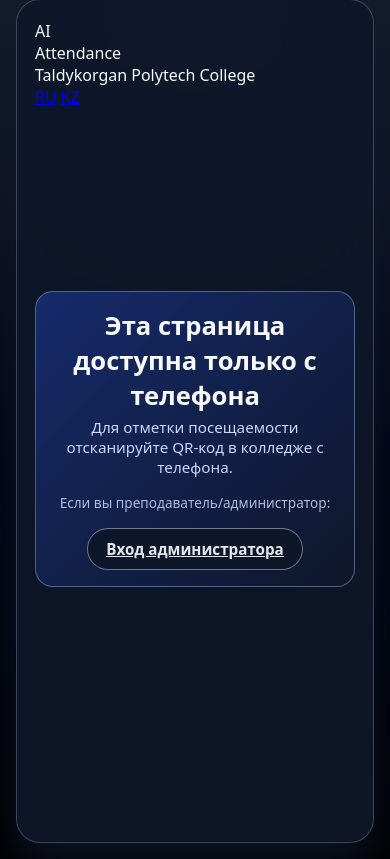
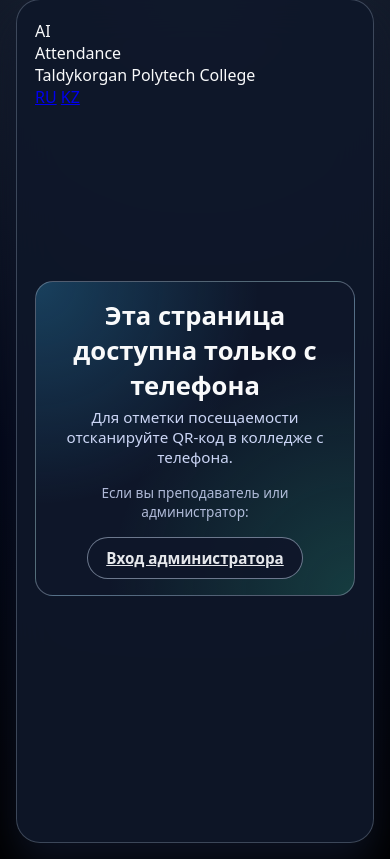
Before and after one commit to zen0zakon-ship-it/AttendanceApp, a FastAPI app: page / in a window 390 px wide. Shown: the part 17-876 px from the top of the page. Run offline with FastAPI, Linux system fonts and the light colour scheme; data comes from the database, SQL or seed files in the repository.

Commit message:
Update only_mobile.html

```diff
--- a/templates/only_mobile.html
+++ b/templates/only_mobile.html
@@ -4,7 +4,7 @@
 
 {% block content %}
 <div class="page page-center">
-    <div class="card card-center animate-fade-up">
+    <section class="card card-form card-center animate-fade-up">
         <h1 class="title">
             {% if lang == 'kk' %}
                 Бұл бетке тек телефон арқылы кіруге болады
@@ -22,14 +22,15 @@
 
         <p class="subtitle small">
             {% if lang == 'kk' %}
-                Оқытушы/әкімші болсаңыз:
+                Егер сіз оқытушы немесе әкімші болсаңыз:
             {% else %}
-                Если вы преподаватель/администратор:
+                Если вы преподаватель или администратор:
             {% endif %}
         </p>
+
         <a href="/admin/login" class="btn btn-secondary">
             {% if lang == 'kk' %}Админге кіру{% else %}Вход администратора{% endif %}
         </a>
-    </div>
+    </section>
 </div>
 {% endblock %}
```
